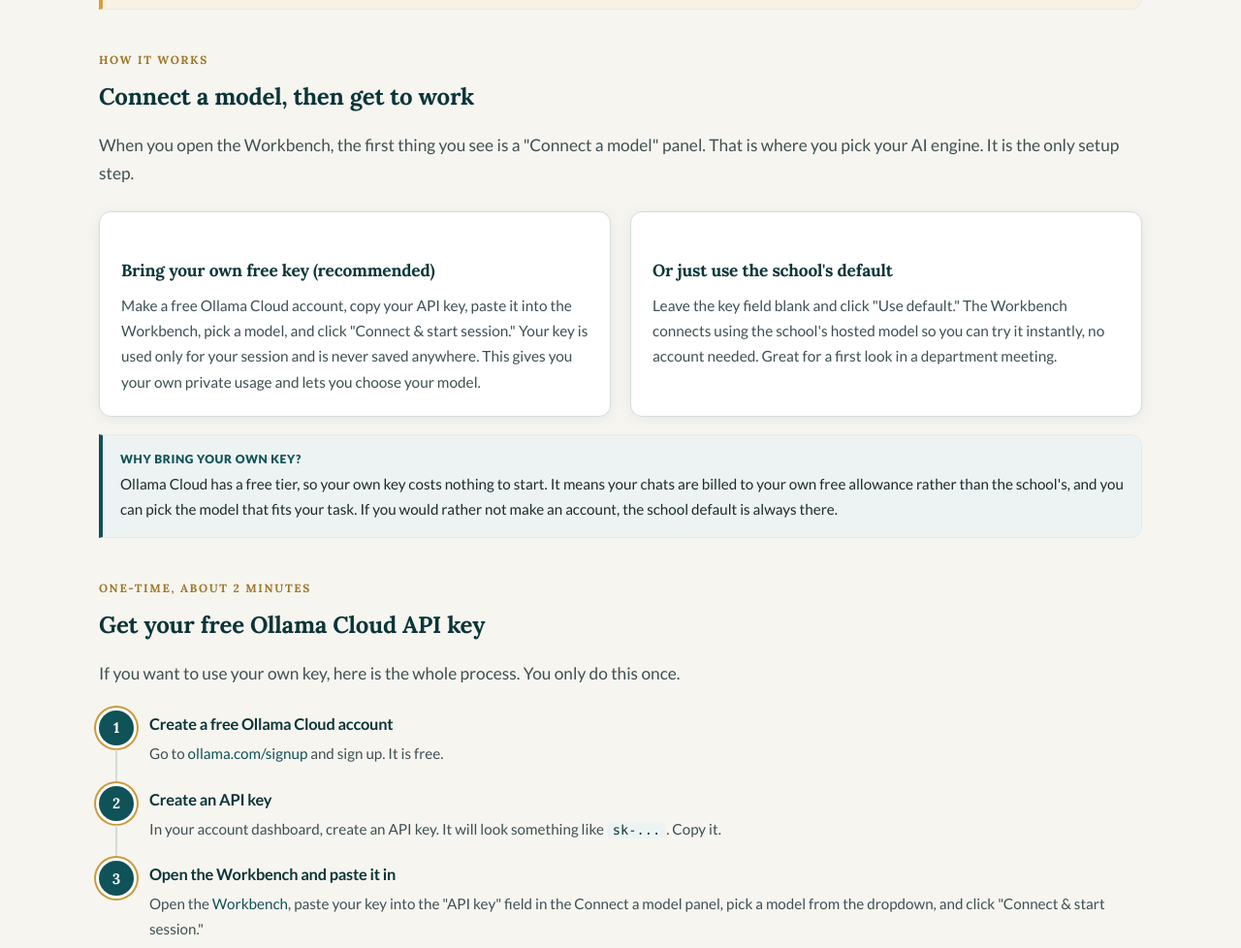
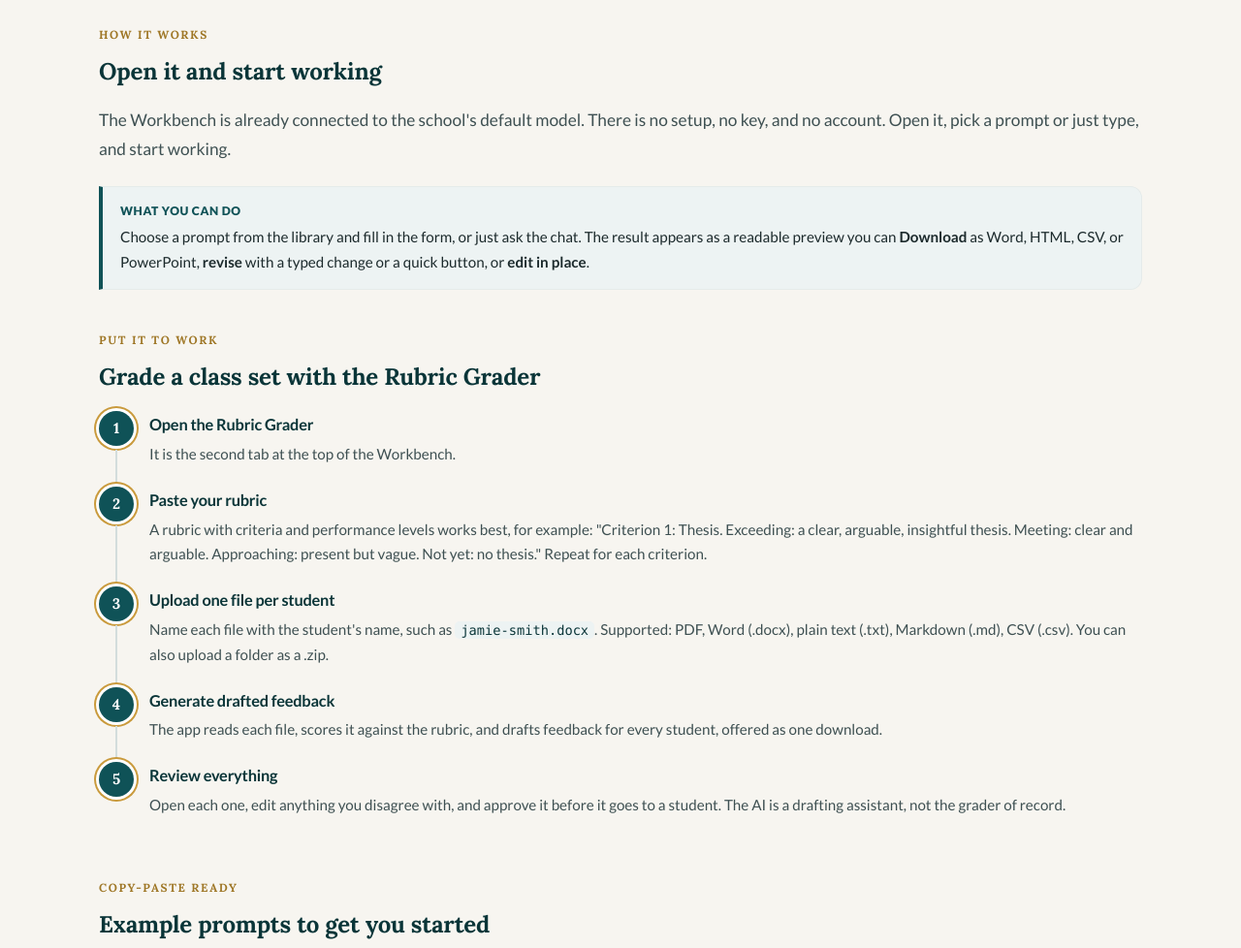
Before and after one commit to aramansell/ai-pd-2026-27, a website: page pages/chatbot-repo.html in a window 1280 px wide. Shown: the part 1368-2346 px from the top of the page at 97% size. Drawn offline with Linux system fonts and the light colour scheme.

Commit message:
Add AI Teacher Workbench to resources; update chatbot-repo to no-key default-model flow

```diff
--- a/pages/chatbot-repo.html
+++ b/pages/chatbot-repo.html
@@ -50,15 +50,15 @@
  <h1>AI Teacher Workbench: use it right in your browser</h1>
  <p class="lede">
  A free AI workspace for teachers, hosted for our school. No download, no install, nothing to
- run, so it works on any Chromebook. Bring your own free Ollama Cloud key, or just use the
- school's default model, and you are ready to chat, draft prompts, and grade a class set into
- feedback PDFs.
+ run, so it works on any Chromebook. It uses the school's default model, so there is nothing to
+ set up. Open it and you are ready to chat, draft prompts, and grade a class set into feedback
+ PDFs.
  </p>
  <div class="pd-meta">
  <span class="meta-pill">Free</span>
  <span class="meta-pill">No install</span>
  <span class="meta-pill">Works on Chromebooks</span>
- <span class="meta-pill">Bring your own key</span>
+ <span class="meta-pill">No key needed</span>
  </div>
  <div class="btn-row" style="margin-top:18px;">
  <a class="btn btn-primary" href="https://local-ai-workbench-psi.vercel.app/" target="_blank" rel="noopener">Open the Workbench →</a>
@@ -79,7 +79,7 @@
  </p>
  <div class="callout callout-ok"><div><span class="callout-title">Open the live Workbench</span><p>
  <a class="btn btn-primary" href="https://local-ai-workbench-psi.vercel.app/" target="_blank" rel="noopener">Open the AI Teacher Workbench →</a>
- <span class="muted">(a hosted instance provided by the school; your API key, if you add one, is used only for your session and is never saved)</span>
+ <span class="muted">(a hosted instance provided by the school, already connected to the default model)</span>
  </p></div></div>
  </section>
 
@@ -110,41 +110,23 @@
  <!-- ===== HOW IT WORKS ===== -->
  <section id="get-started">
  <p class="eyebrow">How it works</p>
- <h2>Connect a model, then get to work</h2>
+ <h2>Open it and start working</h2>
  <p class="lead mb-3">
- When you open the Workbench, the first thing you see is a "Connect a model" panel. That is
- where you pick your AI engine. It is the only setup step.
+ The Workbench is already connected to the school's default model. There is no setup, no key,
+ and no account. Open it, pick a prompt or just type, and start working.
  </p>
- <div class="grid grid-2">
- <div class="card">
- <h3>Bring your own free key (recommended)</h3>
+ <div class="callout callout-tip"><div>
+ <span class="callout-title">What you can do</span>
  <p>
- Make a free Ollama Cloud account, copy your API key, paste it into the Workbench, pick a model,
- and click "Connect &amp; start session." Your key is used only for your session and is never saved
- anywhere. This gives you your own private usage and lets you choose your model.
- </p>
- </div>
- <div class="card">
- <h3>Or just use the school's default</h3>
- <p>
- Leave the key field blank and click "Use default." The Workbench connects using the school's
- hosted model so you can try it instantly, no account needed. Great for a first look in a
- department meeting.
- </p>
- </div>
- </div>
- <div class="callout callout-tip"><div>
- <span class="callout-title">Why bring your own key?</span>
- <p>
- Ollama Cloud has a free tier, so your own key costs nothing to start. It means your chats are
- billed to your own free allowance rather than the school's, and you can pick the model that
- fits your task. If you would rather not make an account, the school default is always there.
+ Choose a prompt from the library and fill in the form, or just ask the chat. The result appears
+ as a readable preview you can <strong>Download</strong> as Word, HTML, CSV, or PowerPoint,
+ <strong>revise</strong> with a typed change or a quick button, or <strong>edit in place</strong>.
  </p>
  </div></div>
  </section>
 
- <!-- ===== GET A KEY ===== -->
- <section>
+ <!-- ===== GET A KEY (hidden while testing; re-enable later) ===== -->
+ <section style="display:none">
  <p class="eyebrow">One-time, about 2 minutes</p>
  <h2>Get your free Ollama Cloud API key</h2>
  <p class="lead mb-3">
```
Also changed, not shown: pages/resources.html (+18 -0 lines).
